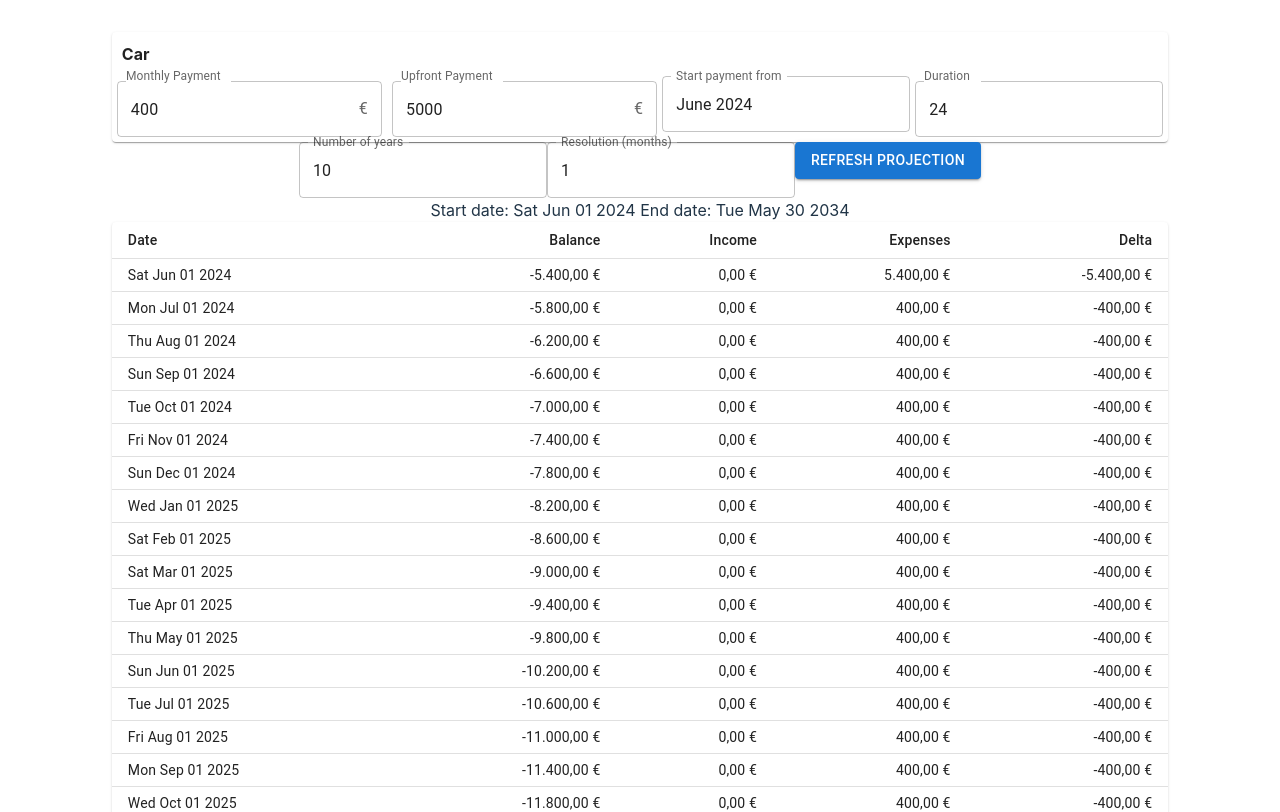
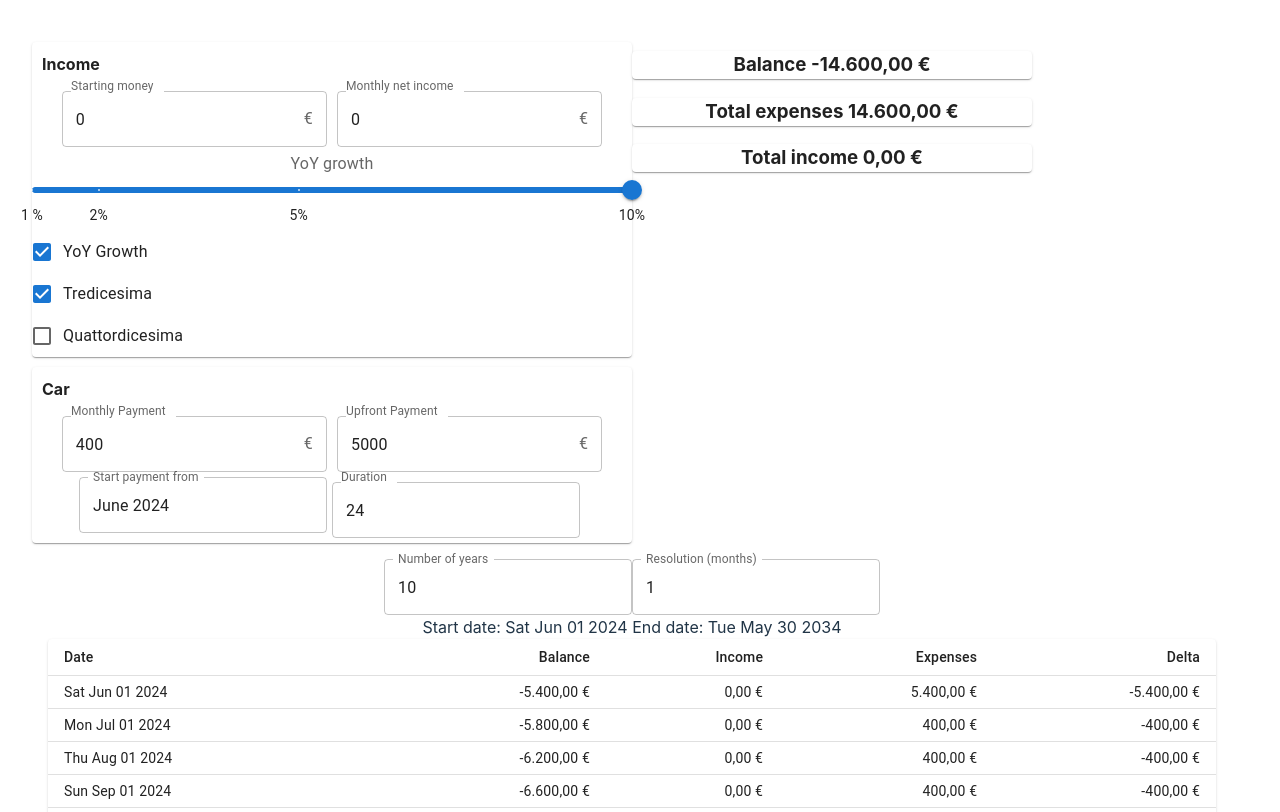
Before and after one commit to giovannibaratta/when-will-i-go-broke, a React (Vite) app: page / in a window 1280 px wide. Shown: the top 812 px of the page. Built offline with nearby package versions, Linux system fonts and the light colour scheme.

Commit message:
Add summary, costs projections and income components to App
Signed-off-by: Giovanni Baratta <bargiovi@hotmail.it>

```diff
--- a/src/App.tsx
+++ b/src/App.tsx
@@ -1,11 +1,14 @@
 import "./App.css"
 import {CarComponent} from "./components/CarComponent.tsx"
 import {CostsProjectionComponent, Report} from "./components/CostsProjectionComponent.tsx"
-import {Button, TextField} from "@mui/material"
+import {Grid, TextField} from "@mui/material"
 import React, {useState} from "react"
 import {useAppSelector} from "./state/store.ts"
 import {getFirstDayOfNextMonthsFrom} from "./utils/date.ts"
 import {buildCarExpensesCalculator} from "./model/car.ts"
+import {SummaryComponent} from "./components/SummaryComponent.tsx"
+import {IncomeComponent} from "./components/IncomeComponent.tsx"
+import {buildIncomeCalculator, GrowthOptions} from "./model/income.ts"
 
 const SIMULATION_LENGTH_IN_YEARS = 10
 const SIMULATION_RESOLUTION_IN_MONTHS = 1
@@ -15,10 +18,7 @@ function App() {
   const [simulationLengthInYears, setSimulationLengthInYears] = useState(SIMULATION_LENGTH_IN_YEARS)
   const [simulationResolutionInMonths, setSimulationResolutionInMonth] = useState(SIMULATION_RESOLUTION_IN_MONTHS)
   const carState = useAppSelector(state => state.car)
-
-  const refreshCostProjection = () => {
-    console.log(carState)
-  }
+  const incomeState = useAppSelector(state => state.income)
 
   const simulationLengthOnChange = (event: React.ChangeEvent<HTMLInputElement>) => {
     const value = event.target.value
@@ -47,16 +47,34 @@ function App() {
     upfront: carState.upfrontPayment
   })
 
+  const growth: GrowthOptions = incomeState.yoyGrowth.type === "GrowthDisable" ? {
+    type: "disabled"
+  } : {
+    type: "yearly",
+    annualPercentageGrowth: incomeState.yoyGrowth.percentage,
+    startDate: simulationStartDate
+  }
+
+  const incomeCalculator = buildIncomeCalculator({
+    monthlyNetRate: incomeState.monthlyIncomeRate,
+    quattordicesima: incomeState.quattordicesima,
+    tredicesima: incomeState.tredicesima,
+    growth
+  })
+
   while (simulationCurrentDate.getTime() < simulationEndingDate.getTime()) {
 
-    const carReport = carExpensesCalculator.computeMonthlyReport({
+    const period = {
       month: simulationCurrentDate.getMonth(),
       year: simulationCurrentDate.getFullYear()
-    })
+    }
+
+    const carReport = carExpensesCalculator.computeMonthlyReport(period)
+    const incomeReport = incomeCalculator.computeMonthlyReport(period)
 
     const record: Report = {
       date: simulationCurrentDate,
-      income: 0,
+      income: incomeReport.totalIncome,
       totalMonthExpenses: carReport.totalExpenses
     }
 
@@ -64,20 +82,26 @@ function App() {
     simulationCurrentDate = getFirstDayOfNextMonthsFrom(simulationCurrentDate, simulationResolutionInMonths)
   }
 
-  console.log(records)
-
   return (
     <>
+      <Grid container spacing={2} padding={2}>
+        <Grid xs={6}>
+          <IncomeComponent />
           <CarComponent disabled={false} />
+
+        </Grid>
+        <Grid xs={4}>
+          <SummaryComponent records={records} />
+        </Grid>
+        <Grid xs={12} padding={2}>
           <TextField label={"Number of years"} defaultValue={simulationLengthInYears} type={"number"}
                      onChange={simulationLengthOnChange} />
           <TextField label={"Resolution (months)"} defaultValue={simulationResolutionInMonths} type={"number"}
                      onChange={simulationResolutionOnChange} />
-      <Button variant="contained"
-              onClick={refreshCostProjection}>Refresh
-        projection</Button>
           <div>Start date: {simulationStartDate.toDateString()} End date: {simulationEndingDate.toDateString()}</div>
           <CostsProjectionComponent data={records} />
+        </Grid>
+      </Grid>
     </>
   )
 }
```
Lines whose indentation alone changed are shown as unchanged.
